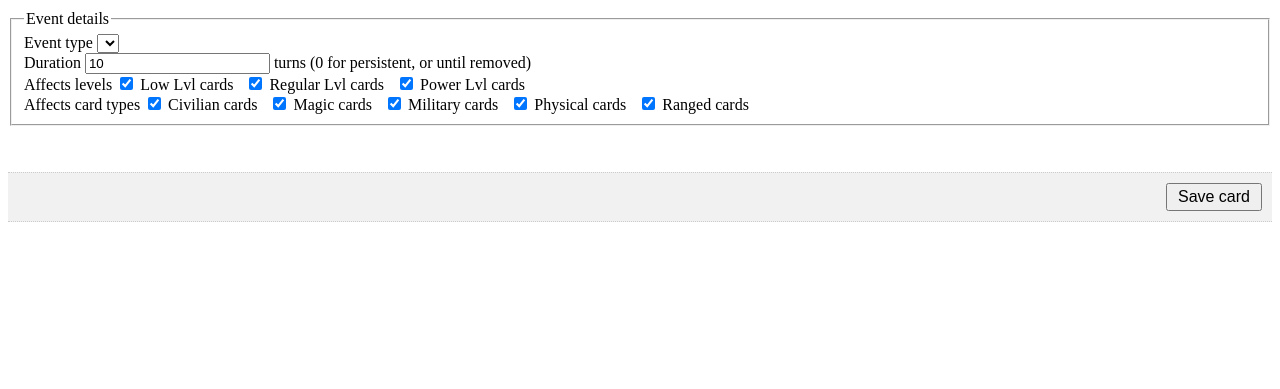
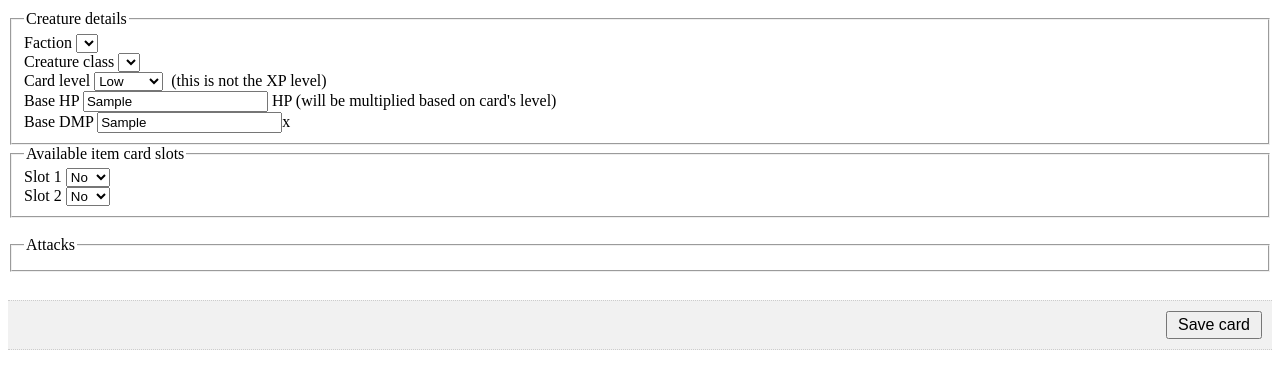
Before and after one commit to zegenie/dragonevo, a PHP site: template modules/admin/templates/editcreaturecard.html.php in a window 1280 px wide. Shown: the top 389 px of the page. Run offline with PHP 8.4, Linux system fonts and the light colour scheme; the template is opened without the code that fills it: most values are stand-ins (such as "Sample title", 1, 10 or a date in 2020); data that the repository does not hold is empty; some libraries are stand-ins or nearby versions.

Commit message:
editable creature cards

```diff
--- a/entities/tables/CreatureCards.class.php
+++ b/entities/tables/CreatureCards.class.php
@@ -11,4 +11,9 @@
 	class CreatureCards extends \b2db\Table
 	{
 
+		public function getAll()
+		{
+			return $this->selectAll();
+		}
+
 	}
--- a/modules/admin/templates/editcreaturecard.html.php
+++ b/modules/admin/templates/editcreaturecard.html.php
@@ -1,67 +1,73 @@
 <?php
 
-	use application\entities\EventCard;
+	use application\entities\CreatureCard,
+		application\entities\Card;
 
-	$csp_response->setTitle($card->getB2DBID() ? __('Edit event card') : __('Create new event card'));
+	$csp_response->setTitle($card->getB2DBID() ? __('Edit creature card') : __('Create new creature card'));
 
 ?>
-<h2 style="margin: 10px 0 0 10px;"><?php echo $card->getB2DBID() ? __('Edit event card') : __('Create new event card'); ?></h2>
+<h2 style="margin: 10px 0 0 10px;"><?php echo $card->getB2DBID() ? __('Edit creature card') : __('Create new creature card'); ?></h2>
 <?php if (isset($error) && $error): ?>
 	<h6 class="error"><?php echo $error; ?></h6>
 <?php endif; ?>
 <form method="post" accept-charset="utf-8" enctype="multipart/form-data">
 	<?php include_template('admin/commoncardform', compact('card')); ?>
 	<fieldset>
-		<legend>Event details</legend>
+		<legend>Creature details</legend>
 		<div>
-			<label for="card_event_type">Event type</label>
-			<select name="event_type" id="card_event_type" onchange="$('event_sub_details').select('fieldset').each(function(element) { $(element).hide(); }); $('properties_'+$(this).getValue()).show();">
-				<?php foreach (EventCard::getEventTypes() as $type => $description): ?>
-					<option value="<?php echo $type; ?>"<?php if ($card->getEventType() == $type) echo ' selected'; ?>><?php echo $description; ?></option>
+			<label for="card_faction">Faction</label>
+			<select name="faction" id="card_faction">
+				<?php foreach (Card::getFactions() as $faction => $description): ?>
+					<option value="<?php echo $faction; ?>"<?php if ($card->getFaction() == $faction) echo ' selected'; ?>><?php echo $description; ?></option>
 				<?php endforeach; ?>
 			</select>
 		</div>
 		<div>
-			<label for="card_turn_duration">Duration</label>
-			<input type="text" name="turn_duration" class="points" id="card_turn_duration" value="<?php echo $card->getTurnDuration(); ?>"> turns <span class="faded_out">(0 for persistent, or until removed)</span>
+			<label for="card_creature_class">Creature class</label>
+			<select name="creature_class" id="card_creature_class">
+				<?php foreach (CreatureCard::getCreatureClasses() as $class => $description): ?>
+					<option value="<?php echo $class; ?>"<?php if ($card->getCreatureClass() == $class) echo ' selected'; ?>><?php echo $description; ?></option>
+				<?php endforeach; ?>
+			</select>
 		</div>
 		<div>
-			<label for="card_level_affection">Affects levels</label>
-			<?php foreach (array('low', 'regular', 'power') as $level): ?>
-				<?php $method = 'affects'.ucfirst($level).'LvlCards'; ?>
-				<input type="checkbox" name="level_affection[<?php echo $level; ?>]" id="card_level_<?php echo $level; ?>_affection" value="1"<?php if ($card->$method()) echo ' checked'; ?>>
-				<label for="card_level_<?php echo $level; ?>_affection" style="float: none; display: inline; font-weight: normal; width: auto;"><?php echo ucfirst($level); ?> Lvl cards&nbsp;&nbsp;</label>
-			<?php endforeach; ?>
+			<label for="card_level">Card level</label>
+			<select name="level" id="card_level">
+				<?php foreach (array('low', 'regular', 'power') as $level): ?>
+					<option value="<?php echo $level; ?>"<?php if ($card->getCardLevel() == $level) echo ' selected'; ?>><?php echo ucfirst($level); ?></option>
+				<?php endforeach; ?>
+			</select>&nbsp;&nbsp;<span class="faded_out">(this is not the XP level)</span>
 		</div>
 		<div>
-			<label for="card_level_affection">Affects card types</label>
-			<?php foreach (array('civilian', 'magic', 'military', 'physical', 'ranged') as $class): ?>
-				<?php $method = 'affects'.ucfirst($class).'Cards'; ?>
-				<input type="checkbox" name="card_type_affection[<?php echo $class; ?>]" id="card_type_<?php echo $class; ?>_affection" value="1"<?php if ($card->$method()) echo ' checked'; ?>>
-				<label for="card_type_<?php echo $class; ?>_affection" style="float: none; display: inline; font-weight: normal; width: auto;"><?php echo ucfirst($class); ?> cards&nbsp;&nbsp;</label>
-			<?php endforeach; ?>
+			<label for="card_base_health">Base HP</label>
+			<input type="text" name="base_health" class="points" id="card_base_health" value="<?php echo $card->getBaseHealth(); ?>"> HP <span class="faded_out">(will be multiplied based on card's level)</span>
+		</div>
+		<div>
+			<label for="card_base_dmp">Base DMP</label>
+			<input type="text" name="base_dmp" class="points" id="card_base_dmp" value="<?php echo $card->getBaseDMP(); ?>">x
 		</div>
 	</fieldset>
+	<fieldset>
+		<legend>Available item card slots</legend>
+		<?php foreach (range(1,2) as $cc): ?>
+			<?php $isCardSlotAvailable = "isSlot{$cc}Available"; ?>
+			<div>
+				<label for="card_slot_<?php echo $cc; ?>_available">Slot <?php echo $cc; ?></label>
+				<select name="slot_<?php echo $cc; ?>_available" id="card_slot_<?php echo $cc; ?>_available">
+					<option value="1"<?php if ($card->$isCardSlotAvailable()) echo ' selected'; ?>>Yes</option>
+					<option value="0"<?php if (!$card->$isCardSlotAvailable()) echo ' selected'; ?>>No</option>
+				</select>
+			</div>
+		<?php endforeach; ?>
+	</fieldset>
 	<br style="clear: both;">
-	<div id="event_sub_details">
-		<fieldset id="properties_<?php echo EventCard::TYPE_DAMAGE; ?>"<?php if ($card->getEventType() != EventCard::TYPE_DAMAGE): ?> style="display: none;"<?php endif; ?>>
-			<legend>Damage details</legend>
-			<div>
-				<label for="card_hp_damage_chance_percent">HP damage</label>
-				<input type="text" name="hp_damage_chance_percent" class="points" id="card_hp_damage_chance_percent" value="<?php echo $card->getHpDamageChancePercent(); ?>">% chance of causing
-				<input type="text" name="hp_damage_percent_min" class="points" id="card_hp_damage_percent_min" value="<?php echo $card->getHpDamagePercentMin(); ?>">&nbsp;&ndash;
-				<input type="text" name="hp_damage_percent_max" class="points" id="card_hp_damage_percent_max" value="<?php echo $card->getHpDamagePercentMax(); ?>">% damage per turn
-			</div>
-			<div>
-				<label for="card_hp_damage_chance_percent">Stun card</label>
-				<input type="text" name="stun_chance_percent" class="points" id="card_stun_chance_percent" value="<?php echo $card->getStunChancePercent(); ?>">% chance of stunning a card per turn
-			</div>
-		</fieldset>
-		<fieldset id="properties_<?php echo EventCard::TYPE_ALTERATION; ?>"<?php if ($card->getEventType() != EventCard::TYPE_ALTERATION): ?> style="display: none;"<?php endif; ?>>
-			<legend>Alteration details</legend>
-			<?php include_template('admin/modifiercardform', compact('card')); ?>
-		</fieldset>
-	</div>
+	<fieldset>
+		<legend>Attacks</legend>
+		<?php if (!$card->getB2DBID()): ?>
+			<div class="faded_out" style="padding: 10px;">You need to save this card before you can add attacks</div>
+		<?php else: ?>
+		<?php endif; ?>
+	</fieldset>
 	<br style="clear: both;">
 	<div style="clear: both; text-align: right; padding: 10px; margin-top: 10px; background-color: #F1F1F1; border: 1px dotted #CCC; border-left: none; border-right: none;">
 		<input type="submit" value="Save card" style="font-size: 1em; padding: 3px 10px !important;">
--- a/modules/market/classes/Actions.class.php
+++ b/modules/market/classes/Actions.class.php
@@ -20,6 +20,7 @@
 			\application\entities\tables\EventCards::getTable()->create();
 			\application\entities\tables\EquippableItemCards::getTable()->create();
 			\application\entities\tables\PotionItemCards::getTable()->create();
+			\application\entities\tables\CreatureCards::getTable()->create();
 		}
 
 	}
```
Also changed, not shown: entities/Card.class.php (+9 -0 lines), entities/CreatureCard.class.php (+91 -0 lines), modules/admin/classes/Actions.class.php (+42 -0 lines), modules/admin/templates/editcreaturecards.html.php (+5 -5 lines).
